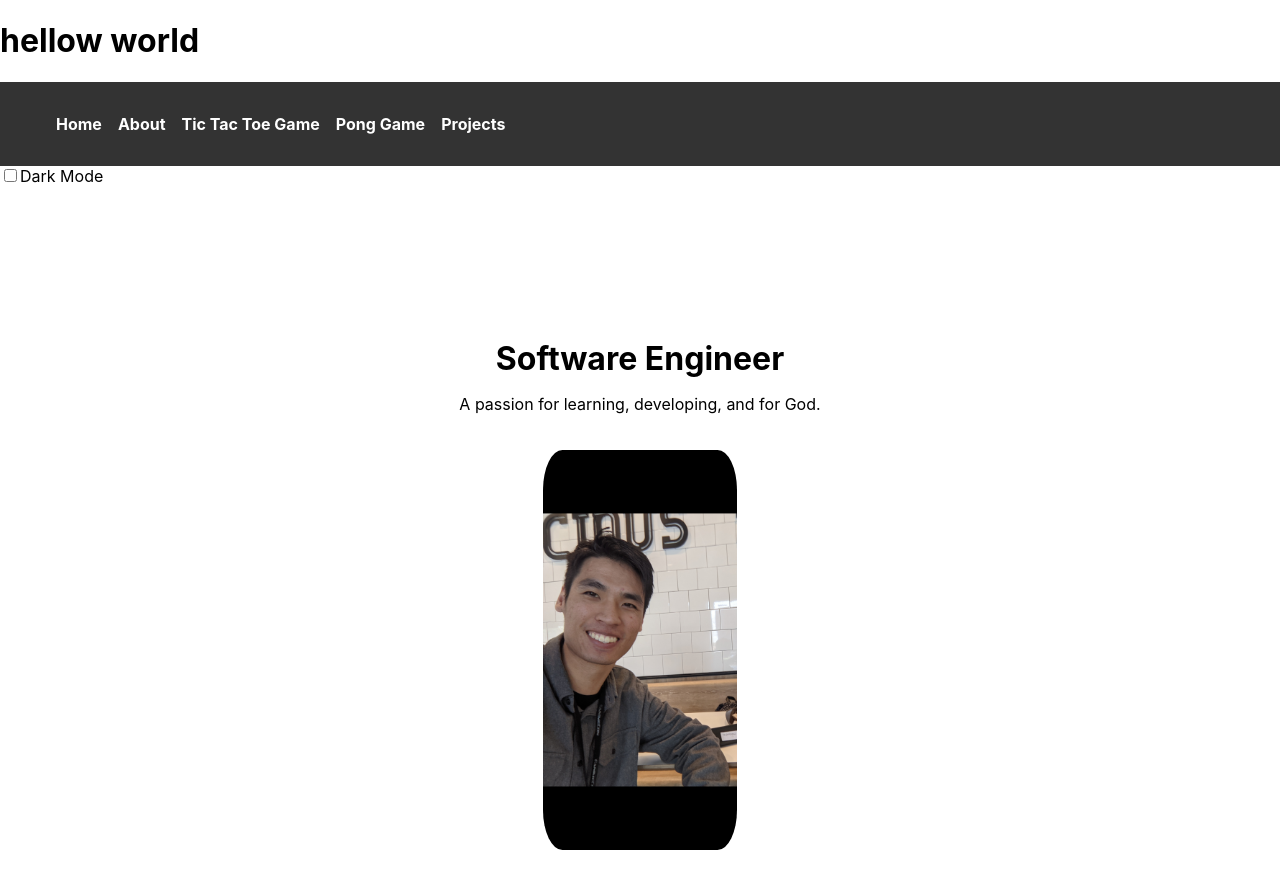
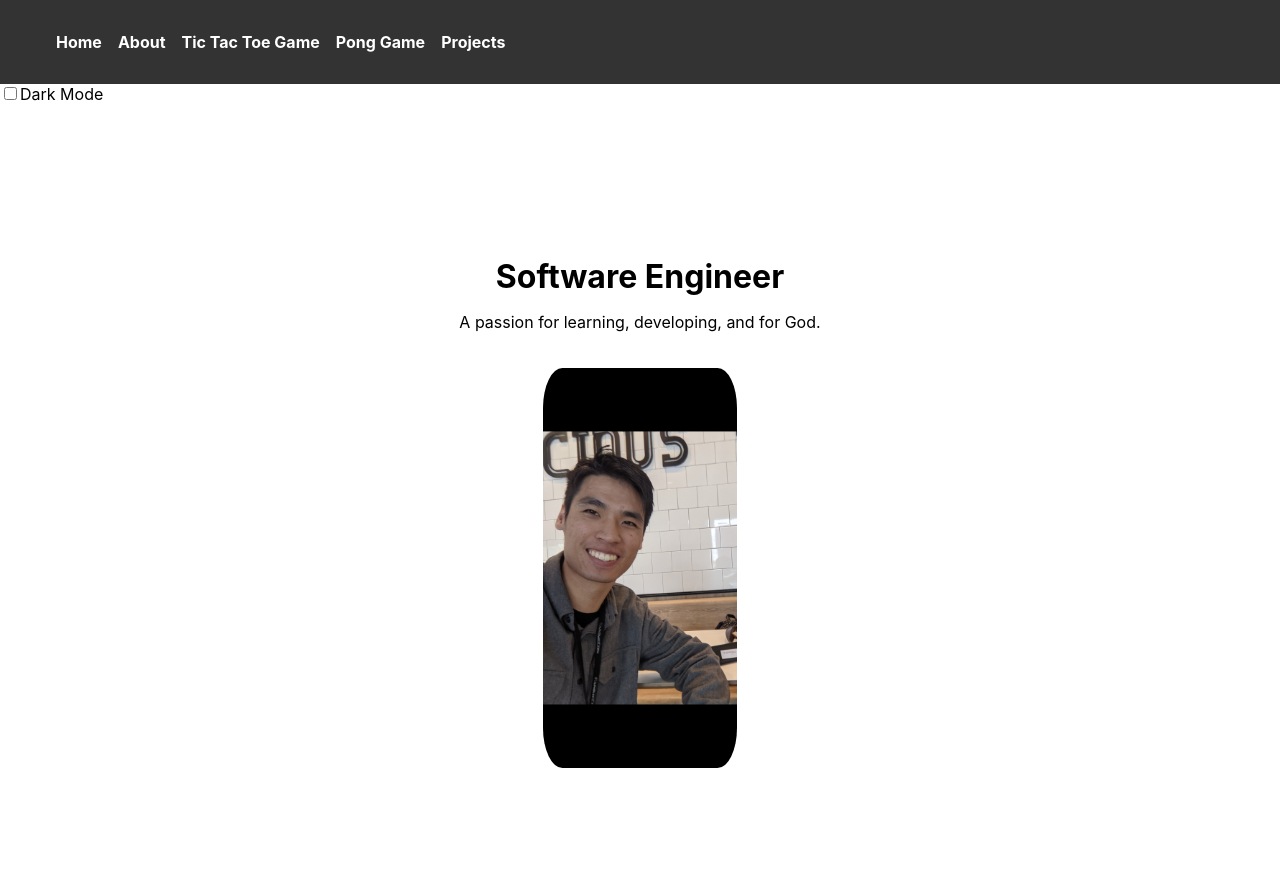
Before and after one commit to lleung030/my-web, a React (Create React App) app: page / in a window 1280 px wide. Shown: the top 888 px of the page. Built offline with nearby package versions, Linux system fonts and the light colour scheme.

Commit message:
revert changes

```diff
--- a/src/App.js
+++ b/src/App.js
@@ -16,7 +16,6 @@ function App() {
     <Router>
       <DarkModeProvider>
         <div>
-          <h1>hellow world</h1>
           <Navbar />
           <DarkModeToggle />
           <Routes>
```
